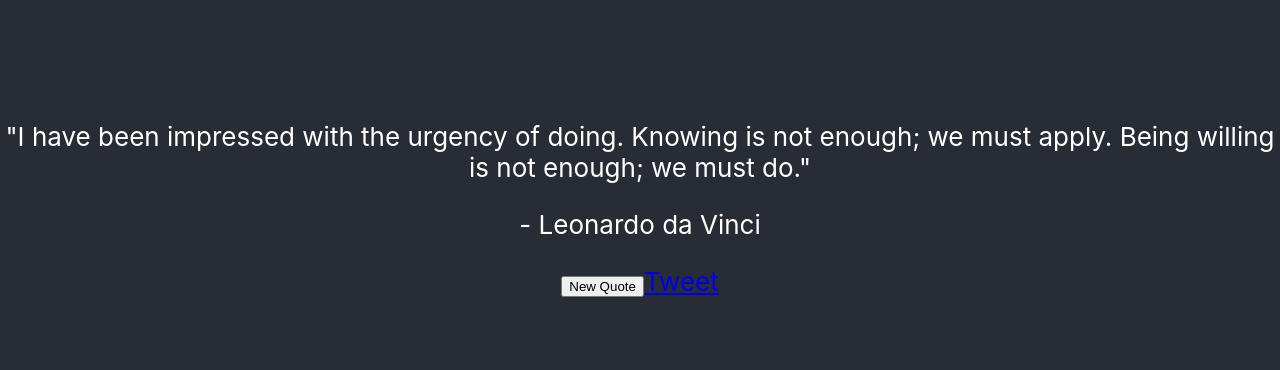
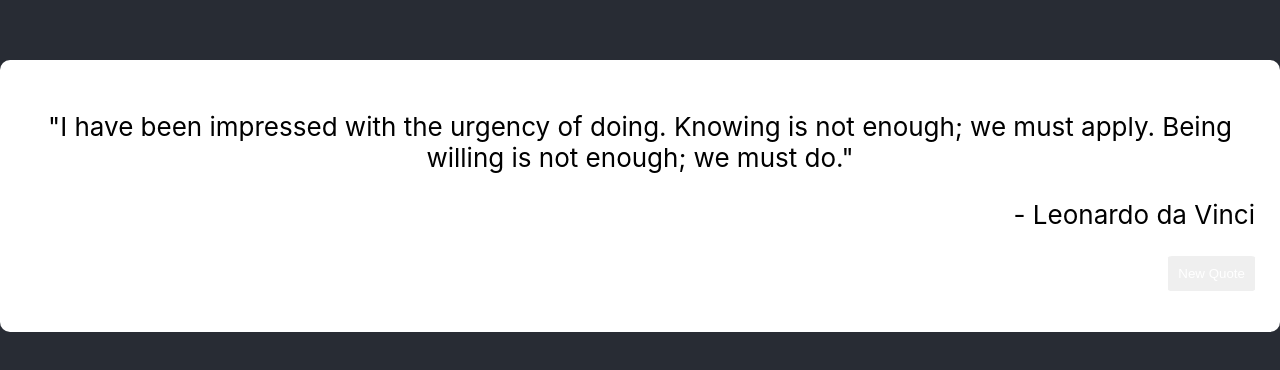
Before and after one commit to spacescript/Front-End-FCC, a React (Create React App) app in the folder React/quote-machine/: page / in a window 1280 px wide. Shown: the part 204-574 px from the top of the page. Built offline with nearby package versions, Linux system fonts and the light colour scheme; no server answers.

Commit message:
Quote machine Styling 1

```diff
--- a/React/quote-machine/src/App.js
+++ b/React/quote-machine/src/App.js
@@ -1,5 +1,6 @@
 import React, {useEffect, useState} from 'react';
 import './App.scss';
+import COLORS_ARRAY from './colorsArray';
 
 const quoteDataBaseURL = "https://gist.githubusercontent.com/camperbot/5a022b72e96c4c9585c32bf6a75f62d9/raw/e3c6895ce42069f0ee7e991229064f167fe8ccdc/quotes.json";
 
@@ -8,6 +9,7 @@ function App() {
   const [author, setAuthor] = useState("Leonardo da Vinci");
   const [randomInteger, setRandomInteger] = useState(0);
   const [quotesArray, setQuotesArray] = useState(null);
+  const [accentColor, setAccentColor] = useState("#282c34;")
 
   // const quoteAndAuthors = [
   //   {quote: "I have been impressed with the urgency of doing. Knowing is not enough; we must apply. Being willing is not enough; we must do.", author: "Leonardo da Vinci"}, {quote: "Whatever the mind of man can conceive and believe, it can achieve.", author: "Napoleon Hill"}, {quote: "A truly rich man is one whose children run into his arms when his hands are empty.", author: "Unknown"}
@@ -31,6 +33,7 @@ function App() {
 
   const fullQuoteUpdate = () => {
     newNumber();
+    setAccentColor(COLORS_ARRAY[(randomInteger / 2)])
     setQuote(quotesArray[randomInteger].quote)
     setAuthor(quotesArray[randomInteger].author)
   }
@@ -41,14 +44,16 @@ function App() {
 
   return (
     <div className="App">
-      <header className="App-header">
-        <div id="quote-box">
+      <header className="App-header" style={{backgroundColor:accentColor, color:accentColor}}>
+        <div id="quote-box" style={{color:accentColor}}>
           <p id="text">
             "{quote}"
           </p>
           <p id="author">- {author}</p>
-          <button id="new-quote" onClick={fullQuoteUpdate} >New Quote</button>
-          <a id="tweet-quote" href={"http://www.twitter.com/intent/tweet"} target="_blank" rel="noreferrer">Tweet</a>
+          <div className="tweet-button">
+            <a id="tweet-quote" style={{backgroundColor: accentColor}} href={encodeURI('http://www.twitter.com/intent/tweet?text=${quote} -${author}')}target="_blank" rel="noreferrer">Tweet</a>
+          </div>
+          <button id="new-quote" style={{backgroundColor: accentColor}} onClick={fullQuoteUpdate} >New Quote</button>
         </div>
       </header>
     </div>
--- a/React/quote-machine/src/App.scss
+++ b/React/quote-machine/src/App.scss
@@ -1,5 +1,31 @@
 .App {
   text-align: center;
+  #quote-box{
+    padding: 25px;
+    background-color: white;
+    border-radius: 10px;
+    color: black;
+    #author{
+      text-align: end;
+    }
+    .tweet-button{
+      #tweet-quote{
+        float: left;
+        padding: 10px;
+        color: white;
+        text-decoration: none;
+        border-radius: 10px;
+      }
+    }
+    #new-quote{
+      float: right;
+      color: white;
+      border-radius: 5%;
+      padding: 10px;
+      border: none;
+      cursor: pointer;
+    }
+  }
 }
 
 .App-logo {
--- /dev/null
+++ b/React/quote-machine/src/colorsArray.js
@@ -0,0 +1,12 @@
+const COLORS_ARRAY = ['#FF6633', '#FFB399', '#FF33FF', '#FFFF99', '#00B3E6',
+		  '#E6B333', '#3366E6', '#999966', '#99FF99', '#B34D4D',
+		  '#80B300', '#809900', '#E6B3B3', '#6680B3', '#66991A',
+		  '#FF99E6', '#CCFF1A', '#FF1A66', '#E6331A', '#33FFCC',
+		  '#66994D', '#B366CC', '#4D8000', '#B33300', '#CC80CC',
+		  '#66664D', '#991AFF', '#E666FF', '#4DB3FF', '#1AB399',
+		  '#E666B3', '#33991A', '#CC9999', '#B3B31A', '#00E680',
+		  '#4D8066', '#809980', '#E6FF80', '#1AFF33', '#999933',
+		  '#FF3380', '#CCCC00', '#66E64D', '#4D80CC', '#9900B3',
+		  '#E64D66', '#4DB380', '#FF4D4D', '#99E6E6', '#6666FF'];
+
+export default COLORS_ARRAY
```
